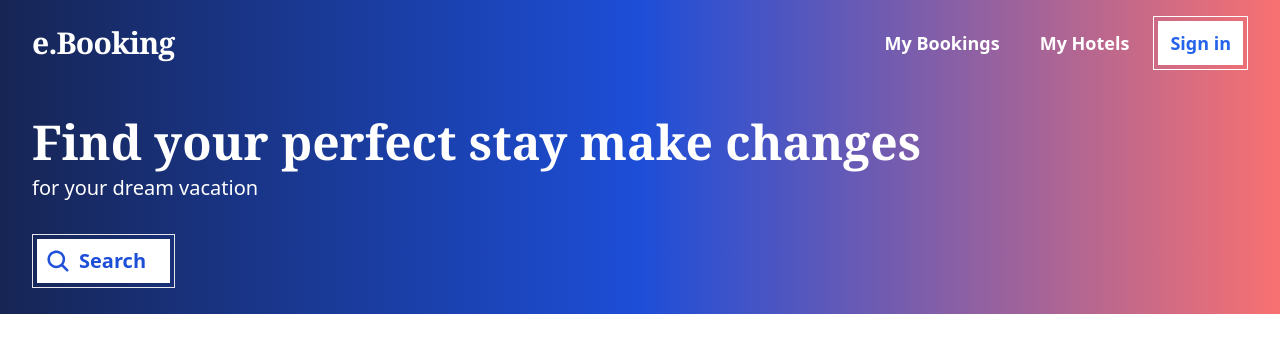
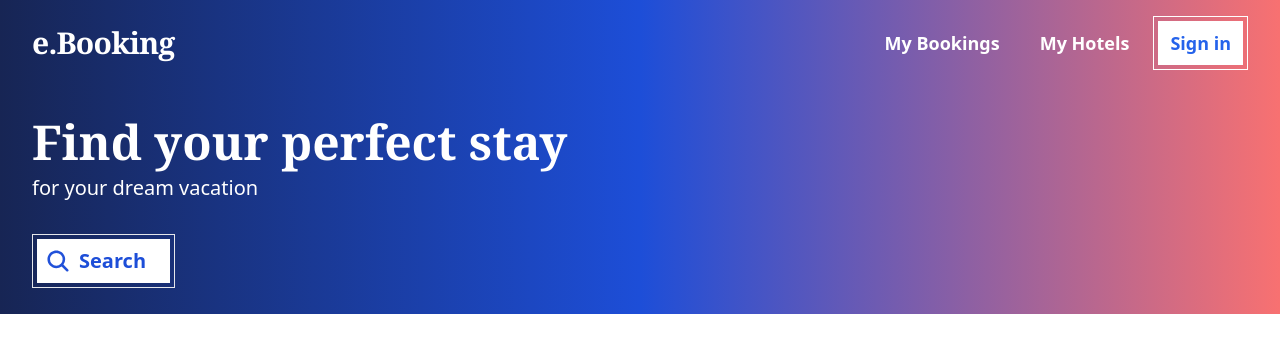
Before and after one commit to EmaanZaffar/e.bookingfrontend, a React (Vite) app: page / in a window 1280 px wide. Shown: the top 352 px of the page. Built offline with nearby package versions, Linux system fonts and the light colour scheme.

Commit message:
Update Hero.jsx
correct heading

```diff
--- a/src/components/Hero.jsx
+++ b/src/components/Hero.jsx
@@ -3,7 +3,7 @@ const Hero = () => {
     <div className="bg-gradient-to-r from-blue-950 via-blue-700 to-red-400 pb-28 pt-8">
       <div className="container mx-auto flex flex-col gap-2">
         <h1 className="text-white text-4xl lg:text-5xl font-semibold font-serif">
-          Find your perfect stay make changes
+          Find your perfect stay
         </h1>
         <p className="text-white text-lg md:text-xl">for your dream vacation</p>
       </div>
```
